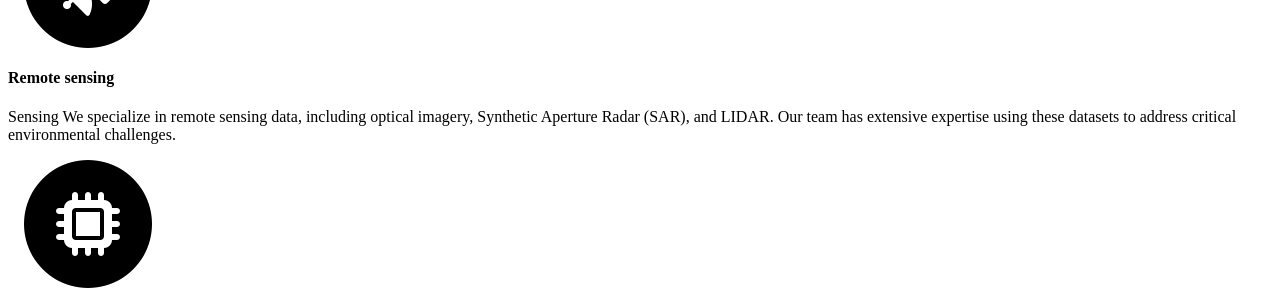
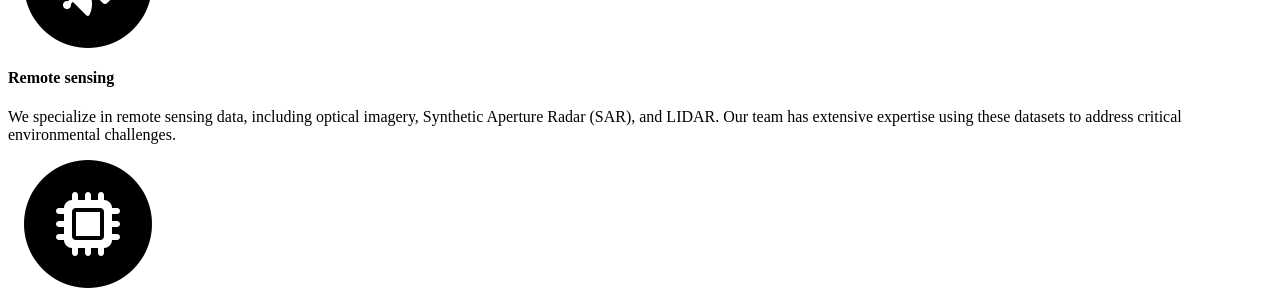
Before and after one commit to PixelNGO/pixel-ong.github.io, a Jekyll site: the page built from index.html, in a window 1280 px wide and 900 px high. Shown: the part 434-734 px from the top of the window. Built offline with Jekyll 4.4.1, drawn with Linux system fonts in a browser that asks for light colours; some web fonts are replaced.

Commit message:
Update services.html

```diff
--- a/_includes/services.html
+++ b/_includes/services.html
@@ -14,8 +14,7 @@
                         <i class="fa-solid fa-satellite fa-stack-1x fa-inverse"></i>
                     </span>
                     <h4 class="service-heading">Remote sensing</h4>
-                    <p class="text-muted">Sensing
-We specialize in remote sensing data, including optical imagery, Synthetic Aperture Radar (SAR), and LIDAR. Our team has extensive expertise using these datasets to address critical environmental challenges.</p>
+                    <p class="text-muted">We specialize in remote sensing data, including optical imagery, Synthetic Aperture Radar (SAR), and LIDAR. Our team has extensive expertise using these datasets to address critical environmental challenges.</p>
                 </div>
                 <div class="col-md-4">
                     <span class="fa-stack fa-4x">
```
